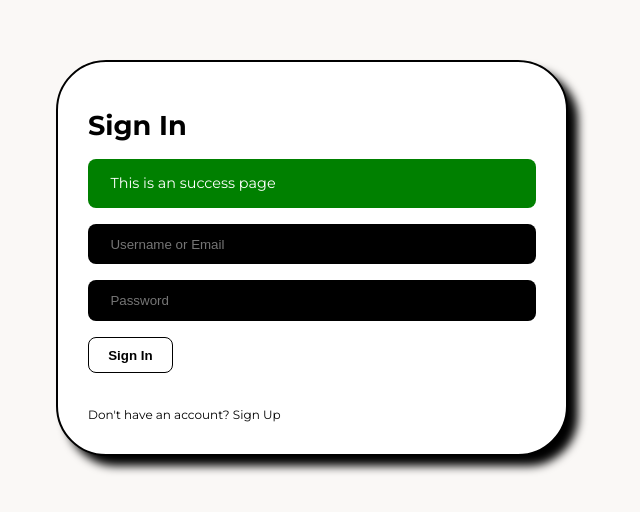
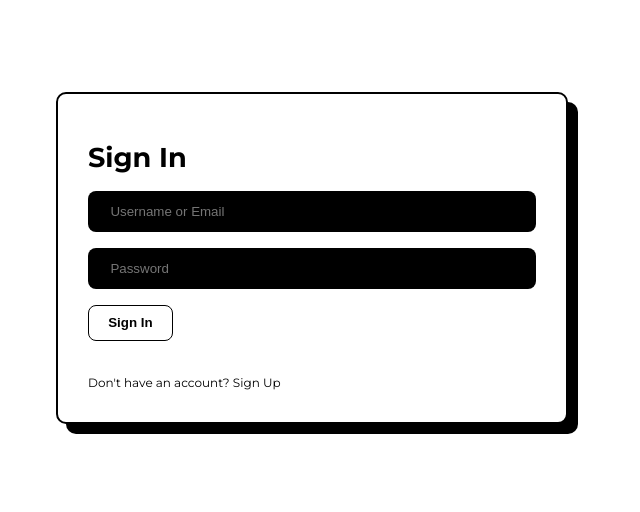
Before and after one commit to maneedasshrestha/Blogger-website, a plain HTML site: page signin.html in a window 1280 px wide. Shown: the part 190-702 px from the top of the page, without its empty margins (328-968 px from the left). Drawn offline with nearby package versions, Linux system fonts and the light colour scheme.

Commit message:
added final design touches, project frontend completed

```diff
--- a/signin.html
+++ b/signin.html
@@ -17,9 +17,9 @@
     <section class="form__section">
     <div class="container form__section-container">
         <h2>Sign In</h2>
-        <div class="alert__message success">
+        <!-- <div class="alert__message success">
             <p>This is an success page</p>
-        </div>
+        </div> -->
         <form action="">
 
             <input type="text" placeholder="Username or Email">
--- a/style.css
+++ b/style.css
@@ -188,7 +188,7 @@ nav button {
   gap: 1rem;
   margin-top: 1.2rem;
 }
-.singlepost h5{
+.singlepost h5 {
   color: white;
 }
 .post__author-avatar {
@@ -380,15 +380,15 @@ footer ul a:hover {
   display: grid;
   place-items: center;
   height: 100vh;
-  background: #faf8f6;
+  background: white;
 }
 .form__section-container {
   width: var(--form-width);
   background: white;
   padding: 30px;
-  border-radius: 50px;
   border: black solid 2px;
-  box-shadow: black 10px 10px 10px;
+  box-shadow: 10px 10px black;
+  border-radius: 10px;
 }
 .alert__message {
   padding: 0.8rem 1.4rem;
```
Also changed, not shown: signup.html (+2 -2 lines).
